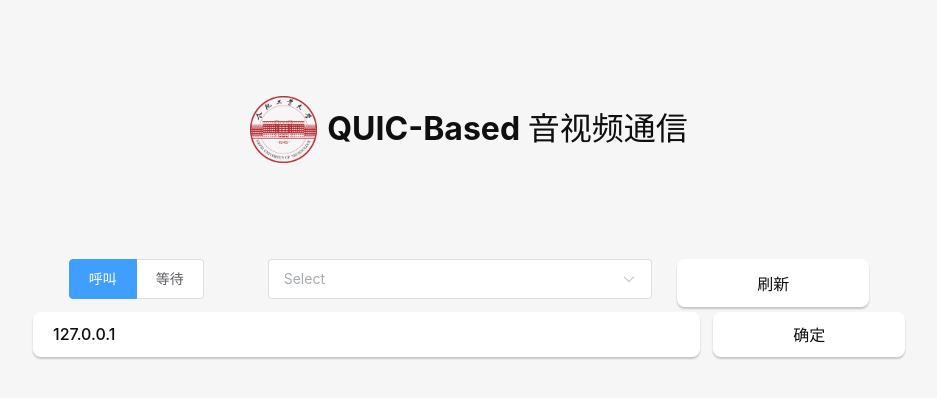
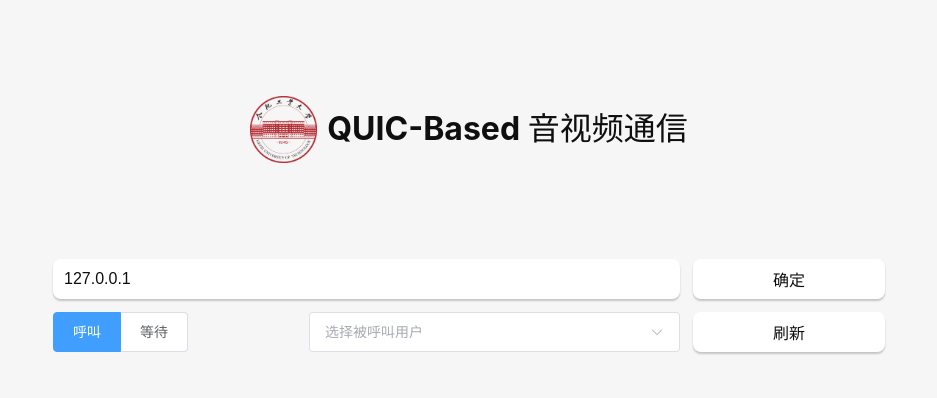
Before and after one commit to Hughsean/GP, a Vue app: page /#/ in a window 1280 px wide. Shown: the top 398 px of the page, without its empty margins (171-1108 px from the left). Built offline with nearby package versions, Linux system fonts and the light colour scheme.

Commit message:
界面微调

```diff
--- a/app/tauri.conf.json
+++ b/app/tauri.conf.json
@@ -21,7 +21,7 @@
       {
         "title": "毕业设计-凤旭昇",
         "width": 750,
-        "height": 500,
+        "height": 510,
         "resizable": false,
         "center": true
       }
--- a/index.html
+++ b/index.html
@@ -24,12 +24,12 @@
 <body>
   <div id="app" class="fullDiv"></div>
   <script type="module" src="/src/main.ts"></script>
-  <!-- <script type="text/javascript">
-      function stop() {
-          return false;
-      }
-      document.oncontextmenu = stop;
-  </script> -->
+  <script type="text/javascript">
+    function stop() {
+      return false;
+    }
+    document.oncontextmenu = stop;
+  </script>
 </body>
 
 </html>
--- a/src/components/Call.vue
+++ b/src/components/Call.vue
@@ -1,6 +1,7 @@
 <template>
     <div>
-        <img style="width: 100%;" :src="img" :disable="imgdisable" />
+        <img style="width: 99%;border-radius: 8px;border: 1px solid transparent;margin-top: 1%;" :src="img"
+            :disable="imgdisable" />
     </div>
 </template>
 
--- a/src/components/Init.vue
+++ b/src/components/Init.vue
@@ -12,27 +12,29 @@
   <p></p>
   <p></p>
   <!-- <form> -->
+
+  <!-- <div style="height: 1%;">-</div> -->
   <div class="row">
-    <el-radio-group v-model="mode" size="large" @change="change" style="margin-right: 5%;margin-bottom: 1%;">
+    <input v-model="addr" placeholder="输入服务器地址" style="width: 49%;margin-right: 1%;margin-bottom: 1%;" />
+    <!-- <p style="width: 1%;"></p> -->
+    <button @click="init" style="width: 15%;margin-bottom: 1%;">确定</button>
+  </div>
+  <!-- </form> -->
+  <div class="row">
+    <el-radio-group size="large" v-model="mode" @change="change" style=" width: 20%;">
       <el-radio-button label="呼叫" value="Call" />
       <el-radio-button label="等待" value="Wait" />
     </el-radio-group>
 
-    <input v-model="wait_name" placeholder="请输入您的昵称" v-show="!select_disable" style="margin-bottom: 5px;width: 41%;" />
-    <el-select v-model="call_name" placeholder="Select" size="large" style="width: 30%;margin-right: 2%;"
-      v-show="select_disable">
+    <input v-model="wait_name" placeholder="请输入您的昵称" v-show="!select_disable" style="width: 45%;" />
+
+    <el-select v-model="call_name" placeholder="选择被呼叫用户" style="width: 29%;margin-right: 1%;" v-show="select_disable"
+      size="large">
       <el-option v-for="item in options" :key="item" :label="item" :value="item" />
     </el-select>
-    <button style="width: 15%;margin-bottom: 5px;" v-show="select_disable" @click="refresh">刷新</button>
+    <button style="width: 15%;" v-show="select_disable" @click="refresh">刷新</button>
 
   </div>
-  <div class="row">
-    <input v-model="addr" placeholder="输入服务器地址" style="width: 49%;" />
-    <p style="width: 1%;"></p>
-    <button @click="init" style="width: 15%;">确定</button>
-  </div>
-  <!-- </form> -->
-
 </template>
 
 
--- a/src/components/Wait.vue
+++ b/src/components/Wait.vue
@@ -1,6 +1,7 @@
 <template>
     <div>
-        <img style="width: 100%;" :src="img" :disable="imgdisable" />
+        <img style="width: 99%;border-radius: 8px;border: 1px solid transparent;margin-top: 1%;" :src="img"
+            :disable="imgdisable" />
     </div>
 </template>
 
--- a/src/styles.css
+++ b/src/styles.css
@@ -27,7 +27,7 @@ h1 {
   text-align: center;
 }
 
-input,
+/* input,
 button {
   border-radius: 8px;
   border: 1px solid transparent;
@@ -39,6 +39,25 @@ button {
   background-color: #ffffff;
   transition: border-color 0.25s;
   box-shadow: 0 2px 2px rgba(0, 0, 0, 0.2);
+} */
+input,
+button {
+  height: 40px;
+  padding: 0 10px;
+  /* Add padding if needed */
+  font-size: 16px;
+  border: 1px solid #ccc;
+  /* Add border if needed */
+  border-radius: 5px;
+  /* Add border radius if needed */
+  box-sizing: border-box;
+  /* Include padding and border in the element's total width and height */
+  transition: border-color 0.25s;
+  box-shadow: 0 2px 2px rgba(0, 0, 0, 0.2);
+  border-radius: 8px;
+  border: 1px solid transparent;
+  color: #0f0f0f;
+  background-color: #ffffff;
 }
 
 button {
@@ -48,6 +67,7 @@ button {
 button:hover {
   border-color: #396cd8;
 }
+
 button:active {
   border-color: #396cd8;
   background-color: #e8e8e8;
@@ -61,6 +81,7 @@ input:hover {
 input,
 button {
   outline: none;
+  /* height: 42px 42px; */
 }
 
 
@@ -80,6 +101,7 @@ button {
     color: #ffffff;
     background-color: #0f0f0f98;
   }
+
   button:active {
     background-color: #0f0f0f69;
   }
```
